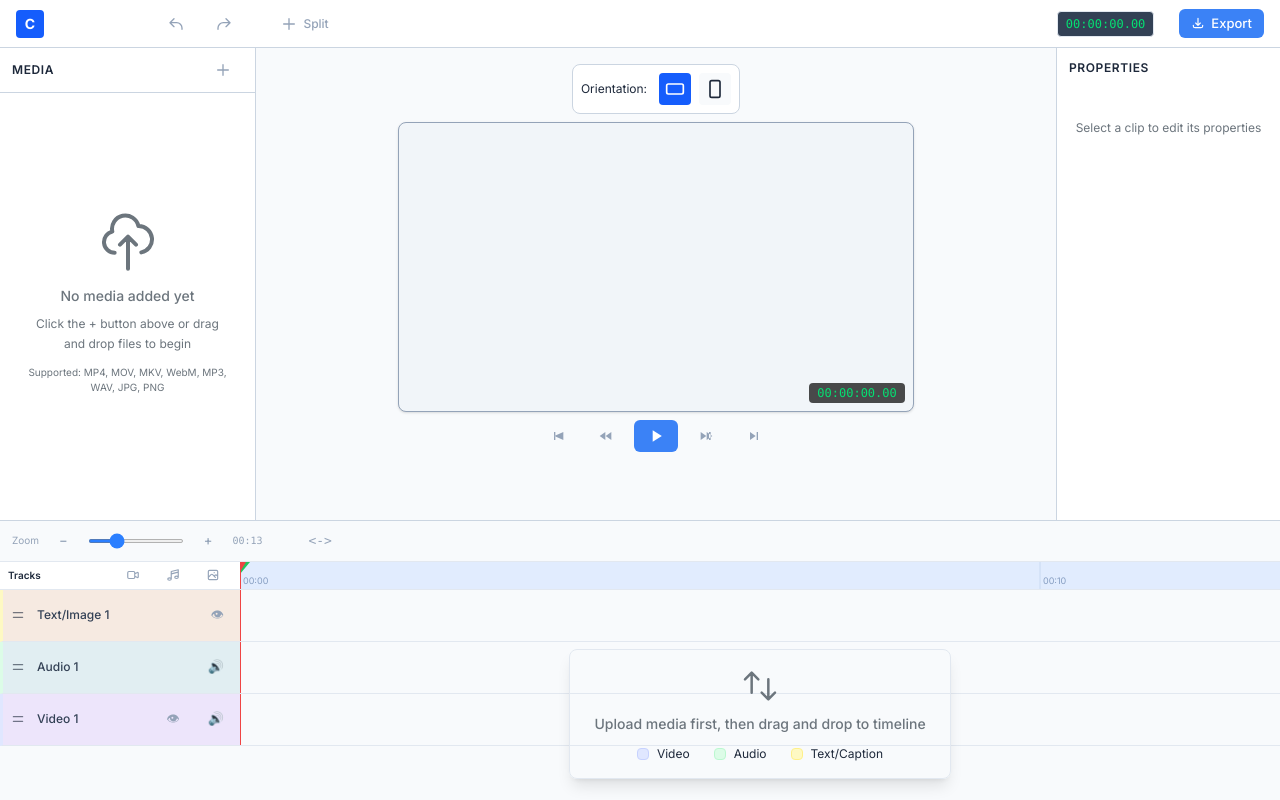
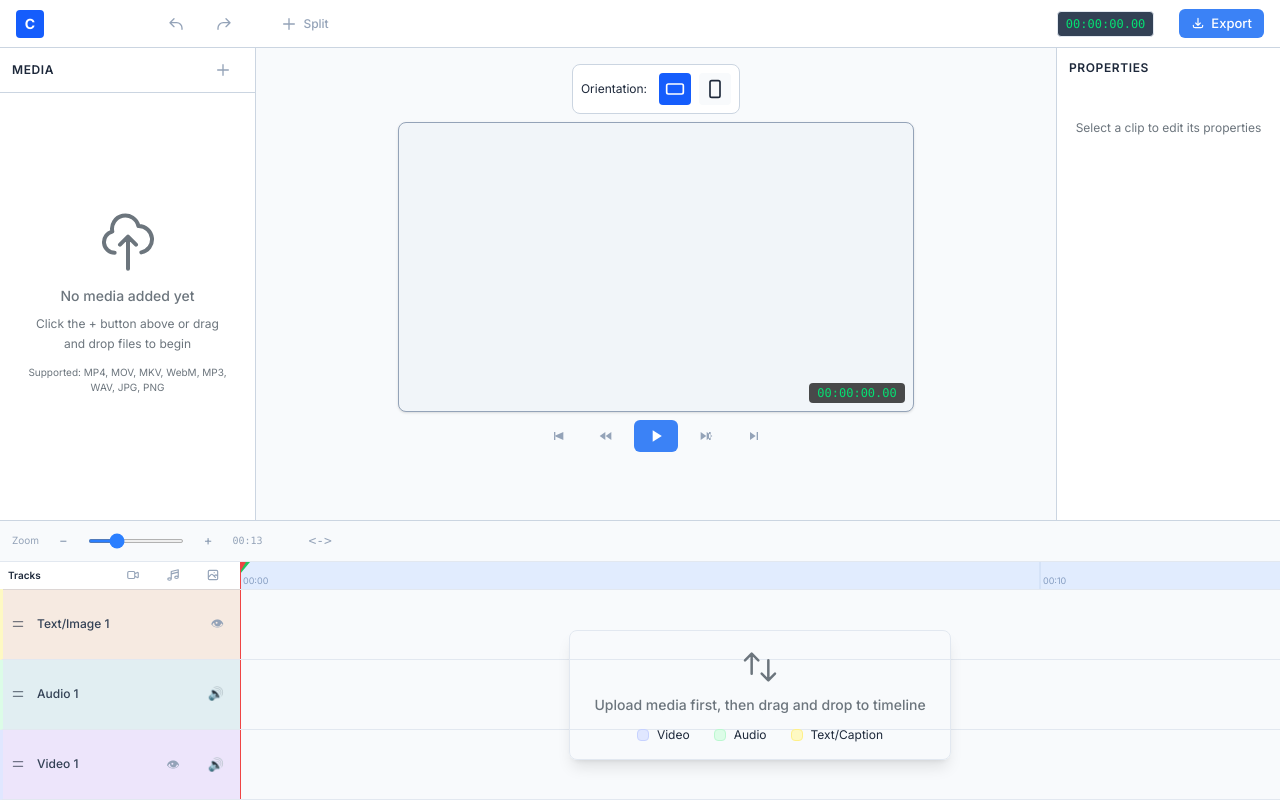
Before and after one commit to rajeshckr/video-editor, a React (Vite) app in the folder frontend/: page / in a window 1280 px wide. Built offline with nearby package versions, Linux system fonts and the light colour scheme.

Commit message:
Fix to timeline height , and height of tracks, added , added handle to split view

```diff
--- a/frontend/src/App.tsx
+++ b/frontend/src/App.tsx
@@ -14,7 +14,7 @@ const logger = Logger.getInstance('App');
 
 export default function App() {
   const {
-    exportPanelOpen, textEditorOpen, setPlaybackState, playbackState
+    exportPanelOpen, textEditorOpen, setPlaybackState, playbackState, project
   } = useEditorStore();
 
   const [timelineHeight, setTimelineHeight] = useState(() => {
@@ -33,12 +33,32 @@ export default function App() {
     localStorage.setItem('timelineHeight', timelineHeight.toString());
   }, [timelineHeight]);
 
+  // Ensure timeline height meets minimum when tracks change
+  useEffect(() => {
+    const ZOOM_CONTROLS_HEIGHT = 41;
+    const RULER_HEIGHT = 28;
+    const MIN_TRACK_HEIGHT = 40;
+    const minTimelineHeight = ZOOM_CONTROLS_HEIGHT + RULER_HEIGHT + (project.tracks.length * MIN_TRACK_HEIGHT);
+
+    if (timelineHeight < minTimelineHeight) {
+      setTimelineHeight(minTimelineHeight);
+    }
+  }, [project.tracks.length]);
+
   // Handle timeline resize drag
   useEffect(() => {
     const handleMouseMove = (e: MouseEvent) => {
       if (!isDraggingRef.current) return;
       const newHeight = window.innerHeight - e.clientY;
-      setTimelineHeight(Math.max(150, Math.min(600, newHeight)));
+
+      // Calculate minimum height based on number of tracks
+      // Zoom controls: ~41px, Ruler: 28px, Min track height: 40px each
+      const ZOOM_CONTROLS_HEIGHT = 41;
+      const RULER_HEIGHT = 28;
+      const MIN_TRACK_HEIGHT = 40;
+      const minTimelineHeight = ZOOM_CONTROLS_HEIGHT + RULER_HEIGHT + (project.tracks.length * MIN_TRACK_HEIGHT);
+
+      setTimelineHeight(Math.max(minTimelineHeight, Math.min(600, newHeight)));
     };
 
     const handleMouseUp = () => {
@@ -53,7 +73,7 @@ export default function App() {
       document.removeEventListener('mousemove', handleMouseMove);
       document.removeEventListener('mouseup', handleMouseUp);
     };
-  }, []);
+  }, [project.tracks.length]);
 
   // Keyboard shortcuts
   useEffect(() => {
@@ -95,10 +115,10 @@ export default function App() {
       </div>
 
       {/* Timeline with resize handle */}
-      <div className="border-t border-boundary relative" style={{ height: `${timelineHeight}px`, flexShrink: 0 }}>
+      <div className="border-t border-boundary relative mt-auto" style={{ height: `${timelineHeight}px`, flexShrink: 0 }}>
         {/* Resize handle */}
         <div
-          className="absolute top-0 left-0 right-0 h-1 cursor-ns-resize hover:bg-blue-500 transition-colors z-10 group"
+          className="absolute top-0 left-0 right-0 h-3 cursor-ns-resize z-10 group flex items-center justify-center"
           onMouseDown={(e) => {
             e.preventDefault();
             isDraggingRef.current = true;
@@ -106,7 +126,12 @@ export default function App() {
             document.body.style.userSelect = 'none';
           }}
         >
-          <div className="absolute top-0 left-1/2 -translate-x-1/2 w-12 h-1 bg-editor-border group-hover:bg-blue-500 transition-colors rounded-full" />
+          {/* Handle grip */}
+          <div className="flex items-center gap-1 px-3 py-0.5 rounded-full bg-editor-border/50 group-hover:bg-blue-500/70 transition-all">
+            <div className="w-1 h-1 rounded-full bg-editor-muted group-hover:bg-white" />
+            <div className="w-1 h-1 rounded-full bg-editor-muted group-hover:bg-white" />
+            <div className="w-1 h-1 rounded-full bg-editor-muted group-hover:bg-white" />
+          </div>
         </div>
         <Timeline />
       </div>
--- a/frontend/src/components/Timeline.tsx
+++ b/frontend/src/components/Timeline.tsx
@@ -308,9 +308,29 @@ export default function Timeline() {
   return (
     <div className="flex flex-col h-full bg-editor-bg overflow-hidden relative">
 
-      {/* Empty state hint - centered over timeline view */}
+      {/* Zoom controls */}
+      <div className="flex items-center gap-2 px-3 py-1 border-b border-timeline shrink-0">
+        <span className="text-[10px] text-timeline-label">Zoom</span>
+        <button className="btn btn-ghost p-0.5 text-xs" onClick={() => setZoom(zoom * 0.8)}>−</button>
+        <input type="range" min={2} max={300} value={zoom} onChange={e => setZoom(Number(e.target.value))}
+          className="w-24 h-1 accent-blue-500" />
+        <button className="btn btn-ghost p-0.5 text-xs" onClick={() => setZoom(zoom * 1.25)}>+</button>
+        <span className="text-[10px] text-timeline-label w-14 font-mono" title="Visible time range">
+          {formatVisibleTime(visibleSeconds)}
+        </span>
+        <button className="btn btn-ghost px-1.5 py-0.5 text-[11px] font-mono" onClick={handleZoomToFit} title="Zoom to fit (all clips + out point)">
+          {'<->'}
+        </button>
+      </div>
+
+      {/* Scrollable area */}
+      <div ref={scrollRef} data-testid="timeline-scroll-area" className="flex-1 overflow-auto relative flex flex-col" onWheel={onWheel}>
+        {/* Empty state hint - centered inside track lanes (excluding ruler + labels) */}
         {!hasClips && (
-        <div className="absolute top-32 right-0 left-0 flex justify-center pointer-events-none z-30" style={{ paddingLeft: TRACK_LABEL_W }}>
+          <div
+            className="absolute pointer-events-none z-30 flex items-center justify-center"
+            style={{ left: TRACK_LABEL_W, right: 0, top: RULER_H, bottom: 0 }}
+          >
             <div className="text-center px-6 py-4 bg-editor-bg rounded-lg border border-editor-border shadow-lg">
               <div className="mb-2">
                 <svg className="w-10 h-10 text-hint mx-auto" fill="none" stroke="currentColor" viewBox="0 0 24 24">
@@ -340,27 +360,10 @@ export default function Timeline() {
           </div>
         )}
 
-      {/* Zoom controls */}
-      <div className="flex items-center gap-2 px-3 py-1 border-b border-timeline shrink-0">
-        <span className="text-[10px] text-timeline-label">Zoom</span>
-        <button className="btn btn-ghost p-0.5 text-xs" onClick={() => setZoom(zoom * 0.8)}>−</button>
-        <input type="range" min={2} max={300} value={zoom} onChange={e => setZoom(Number(e.target.value))}
-          className="w-24 h-1 accent-blue-500" />
-        <button className="btn btn-ghost p-0.5 text-xs" onClick={() => setZoom(zoom * 1.25)}>+</button>
-        <span className="text-[10px] text-timeline-label w-14 font-mono" title="Visible time range">
-          {formatVisibleTime(visibleSeconds)}
-        </span>
-        <button className="btn btn-ghost px-1.5 py-0.5 text-[11px] font-mono" onClick={handleZoomToFit} title="Zoom to fit (all clips + out point)">
-          {'<->'}
-        </button>
-      </div>
-
-      {/* Scrollable area */}
-      <div ref={scrollRef} className="flex-1 overflow-auto relative" onWheel={onWheel}>
-        <div style={{ width: TRACK_LABEL_W + totalWidth, position: 'relative', minHeight: '100%' }} onDragLeave={() => { setHighlightedTrackId(null); }}>
+        <div style={{ width: TRACK_LABEL_W + totalWidth, position: 'relative', height: '100%', display: 'flex' }} onDragLeave={() => { setHighlightedTrackId(null); }}>
 
           {/* Sticky label column */}
-          <div style={{ position: 'sticky', left: 0, zIndex: 20, width: TRACK_LABEL_W, float: 'left', backgroundColor: 'var(--editor-panel)' }}>
+          <div style={{ position: 'sticky', left: 0, zIndex: 20, width: TRACK_LABEL_W, flex: '0 0 auto', backgroundColor: 'var(--editor-panel)', height: '100%' }}>
             {/* Ruler corner */}
             <div style={{ height: RULER_H, borderBottom: '1px solid var(--editor-border-timeline)' }} className="flex items-center justify-between px-2 gap-1">
               <span className="text-[10px] text-editor-muted font-semibold flex-1">Tracks</span>
@@ -389,10 +392,11 @@ export default function Timeline() {
               </div>
             </div>
             {/* Track labels */}
+            <div style={{ height: `calc(100% - ${RULER_H}px)`, display: 'flex', flexDirection: 'column', justifyContent: 'flex-end' }}>
               {[...project.tracks].sort((a, b) => b.trackNumber - a.trackNumber).map(track => (
                 <div
                   key={track.id}
-                style={{ height: TRACK_H, borderBottom: '1px solid var(--editor-border-timeline)' }}
+                  style={{ flex: 1, minHeight: '40px', borderBottom: '1px solid var(--editor-border-timeline)' }}
                   className={`flex items-center px-1 gap-1 track-${track.type} ${draggedTrackId === track.id ? 'opacity-50' : ''}`}
                   draggable
                   onDragStart={(e) => {
@@ -433,9 +437,10 @@ export default function Timeline() {
                 </div>
               ))}
             </div>
+          </div>
 
           {/* Content area (scrolls horizontally) */}
-          <div style={{ marginLeft: TRACK_LABEL_W, overflow: 'hidden' }}>
+          <div style={{ overflow: 'auto', height: '100%', display: 'flex', flexDirection: 'column', flex: '0 0 auto' }}>
             {/* Ruler SVG */}
             <svg
               width={totalWidth} height={RULER_H}
@@ -475,6 +480,7 @@ export default function Timeline() {
             </svg>
 
             {/* Track rows */}
+            <div style={{ height: `calc(100% - ${RULER_H}px)`, display: 'flex', flexDirection: 'column', justifyContent: 'flex-end', overflow: 'auto' }}>
               {[...project.tracks].sort((a, b) => b.trackNumber - a.trackNumber).map(track => {
                 const baseBg = draggedMediaType && canAcceptMediaType(draggedMediaType, track.type) ? 'var(--editor-track-hover, rgba(59,130,246,0.1))' : 'var(--editor-bg)';
                 const bg = highlightedTrackId === track.id ? 'var(--editor-track-active, rgba(59,130,246,0.3))' : baseBg;
@@ -482,7 +488,8 @@ export default function Timeline() {
                 return (
                 <div
                   key={track.id}
-                style={{ height: TRACK_H, width: totalWidth, position: 'relative', borderBottom: '1px solid var(--editor-border-timeline)', background: bg, transition: 'background 0.15s' }}
+                  data-testid="track-row"
+                  style={{ flex: 1, minHeight: '40px', width: totalWidth, position: 'relative', borderBottom: '1px solid var(--editor-border-timeline)', background: bg, transition: 'background 0.15s' }}
                   onDragEnter={(e) => {
                     e.preventDefault();
                   }}
@@ -522,7 +529,7 @@ export default function Timeline() {
                       <div
                         key={clip.id}
                         style={{
-                        position: 'absolute', left, top: 4, height: TRACK_H - 8, width,
+                          position: 'absolute', left, top: 4, bottom: 4, width,
                           background: colors.bg, border: `1px solid ${isSelected ? '#fff' : colors.border}`,
                           borderRadius: 4, cursor: 'grab', overflow: 'hidden',
                           boxShadow: isSelected ? `0 0 0 2px ${colors.border}` : undefined,
@@ -577,6 +584,7 @@ export default function Timeline() {
             </div>
           </div>
         </div>
+      </div>
 
       {/* Context Menu */}
       {contextMenu && (
```
Lines whose indentation alone changed are shown as unchanged.
